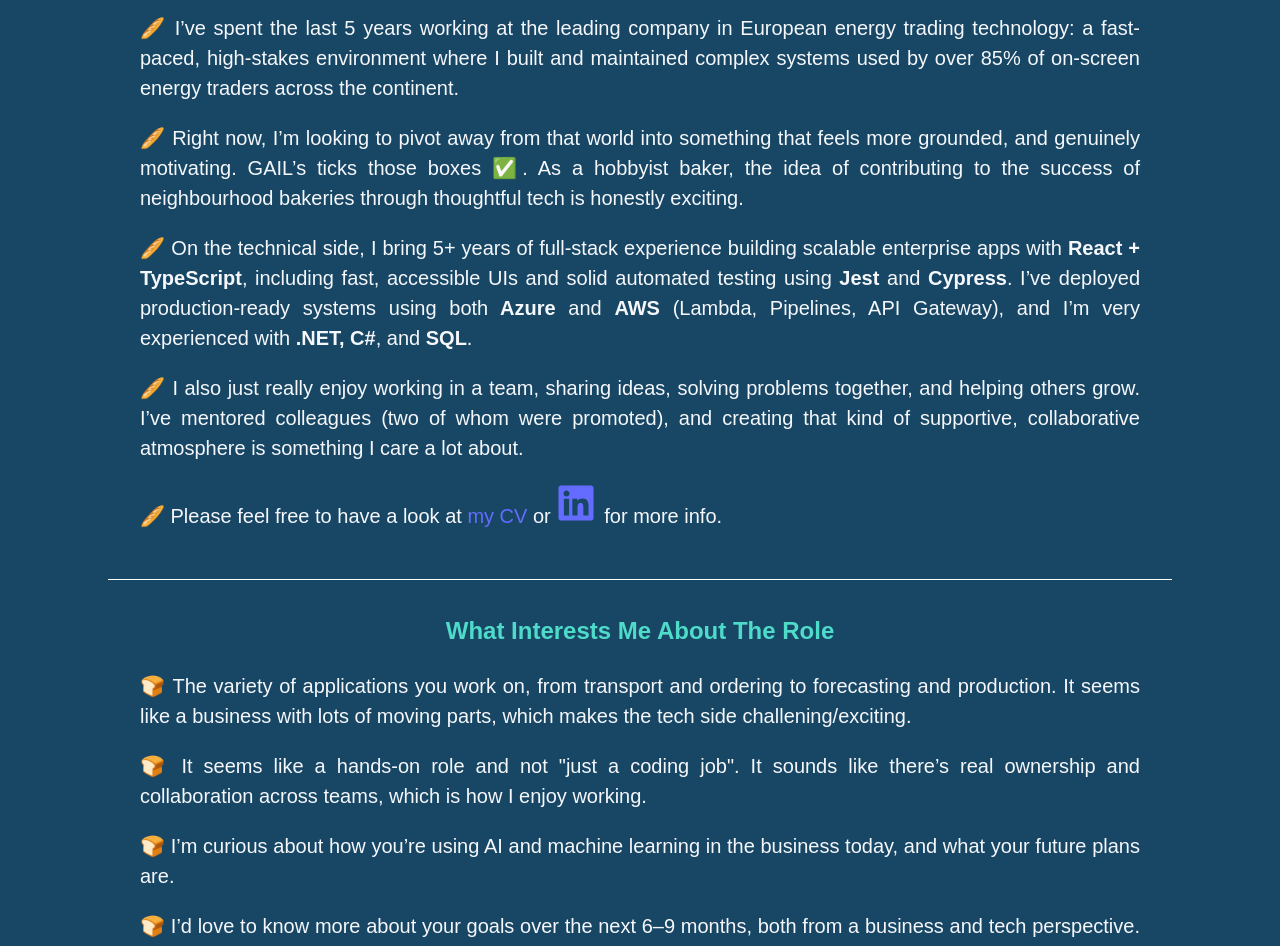
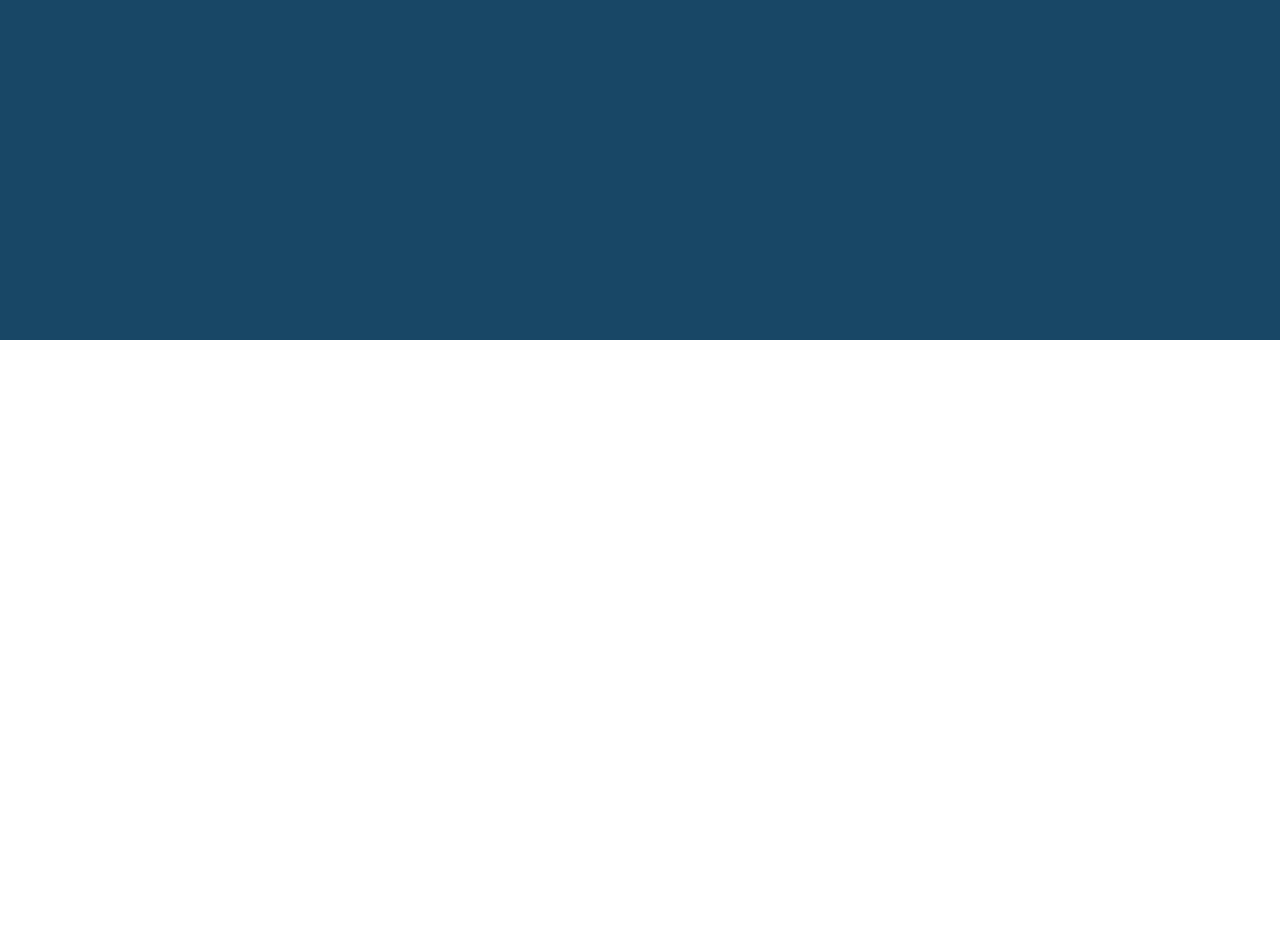
Before and after one commit to DanBML/bread, a React (Vite) app in the folder bread-gallery/: page /coding in a window 1280 px wide. Shown: the part 460-1406 px from the top of the page. After the commit the page ends 800 px from the top, so only its background shows below. Built offline with nearby package versions, Linux system fonts and the light colour scheme.

Commit message:
Remove CodingText section

```diff
--- a/bread-gallery/src/Pages/CodingPage/CodingPage.tsx
+++ b/bread-gallery/src/Pages/CodingPage/CodingPage.tsx
@@ -1,10 +1,8 @@
 import { CodingAboutSection } from "./CodingAboutSection";
-import { CodingText } from "./CodingText";
 
 export const CodingPage = () => (
   <div>
     <h1>💻 {"Snack -> Stack"} 💻</h1>
     <CodingAboutSection />
-    <CodingText />
   </div>
 );
--- a/bread-gallery/src/Pages/CodingPage/CodingText.tsx
+++ /dev/null
@@ -1,120 +0,0 @@
-import { FaLinkedin } from "react-icons/fa";
-import { styled } from "styled-components";
-
-export const CodingText = () => {
-  return (
-    <>
-      <Section>
-        <Title>Why I Think GAIL's And I Are A Good Fit</Title>
-
-        <Paragraph>
-          🥖 I’ve spent the last 5 years working at the leading company in
-          European energy trading technology: a fast-paced, high-stakes
-          environment where I built and maintained complex systems used by over
-          85% of on-screen energy traders across the continent.
-        </Paragraph>
-
-        <Paragraph>
-          🥖 Right now, I’m looking to pivot away from that world into something
-          that feels more grounded, and genuinely motivating. GAIL’s ticks those
-          boxes ✅. As a hobbyist baker, the idea of contributing to the success
-          of neighbourhood bakeries through thoughtful tech is honestly
-          exciting.
-        </Paragraph>
-
-        <Paragraph>
-          🥖 On the technical side, I bring 5+ years of full-stack experience
-          building scalable enterprise apps with
-          <strong> React + TypeScript</strong>, including fast, accessible UIs
-          and solid automated testing using
-          <strong> Jest</strong> and <strong> Cypress</strong>. I’ve deployed
-          production-ready systems using both
-          <strong> Azure</strong> and <strong> AWS</strong> (Lambda, Pipelines,
-          API Gateway), and I’m very experienced with <strong> .NET, C#</strong>
-          , and <strong> SQL</strong>.
-        </Paragraph>
-
-        <Paragraph>
-          🥖 I also just really enjoy working in a team, sharing ideas, solving
-          problems together, and helping others grow. I’ve mentored colleagues
-          (two of whom were promoted), and creating that kind of supportive,
-          collaborative atmosphere is something I care a lot about.
-        </Paragraph>
-
-        <Paragraph>
-          🥖 Please feel free to have a look at{" "}
-          <a
-            href="/assets/daniel-lord-cv.pdf"
-            target="_blank"
-            rel="noopener noreferrer"
-          >
-            my CV
-          </a>{" "}
-          or <LinkedInLink />
-          for more info.
-        </Paragraph>
-      </Section>
-      <Section>
-        <Title>What Interests Me About The Role</Title>
-        <Paragraph>
-          🍞 The variety of applications you work on, from transport and
-          ordering to forecasting and production. It seems like a business with
-          lots of moving parts, which makes the tech side challening/exciting.
-        </Paragraph>
-        <Paragraph>
-          🍞 It seems like a hands-on role and not "just a coding job". It
-          sounds like there’s real ownership and collaboration across teams,
-          which is how I enjoy working.
-        </Paragraph>
-        <Paragraph>
-          🍞 I’m curious about how you’re using AI and machine learning in the
-          business today, and what your future plans are.
-        </Paragraph>
-        <Paragraph>
-          🍞 I’d love to know more about your goals over the next 6–9 months,
-          both from a business and tech perspective. How does this role fit into
-          that picture. (I.e. How is success measured in this role?)
-        </Paragraph>
-      </Section>
-      <Section>
-        <Title>Portfolio Presentation</Title>
-        <iframe
-          src="https://docs.google.com/presentation/d/e/2PACX-1vTWrvxNl_vw8cw1iBgmmyy2_JSDuXJLAO87lkprz2yJfi33qs9qsU6W4CY19ZdJlqSo9gk1d_EDXF4t/pubembed?start=false&loop=false&delayms=3000"
-          frameBorder="0"
-          width="960"
-          height="569"
-          allowFullScreen={true}
-        ></iframe>
-      </Section>
-    </>
-  );
-};
-
-const Section = styled.section`
-  max-width: 1000px;
-  margin: 0 auto;
-  padding: 2rem;
-  line-height: 1.6;
-  font-family: sans-serif;
-  border-top: 1px solid white;
-`;
-
-const Title = styled.h2`
-  margin-top: 0;
-  font-family: sans-serif;
-`;
-
-const Paragraph = styled.p`
-  margin-bottom: 1rem;
-  text-align: justify;
-`;
-
-const LinkedInLink = () => (
-  <a
-    href="https://www.linkedin.com/in/daniel-lord-597535197"
-    target="_blank"
-    rel="noopener noreferrer"
-  >
-    <FaLinkedin size={40} style={{ marginRight: "0.5rem" }} />
-  </a>
-);
```
